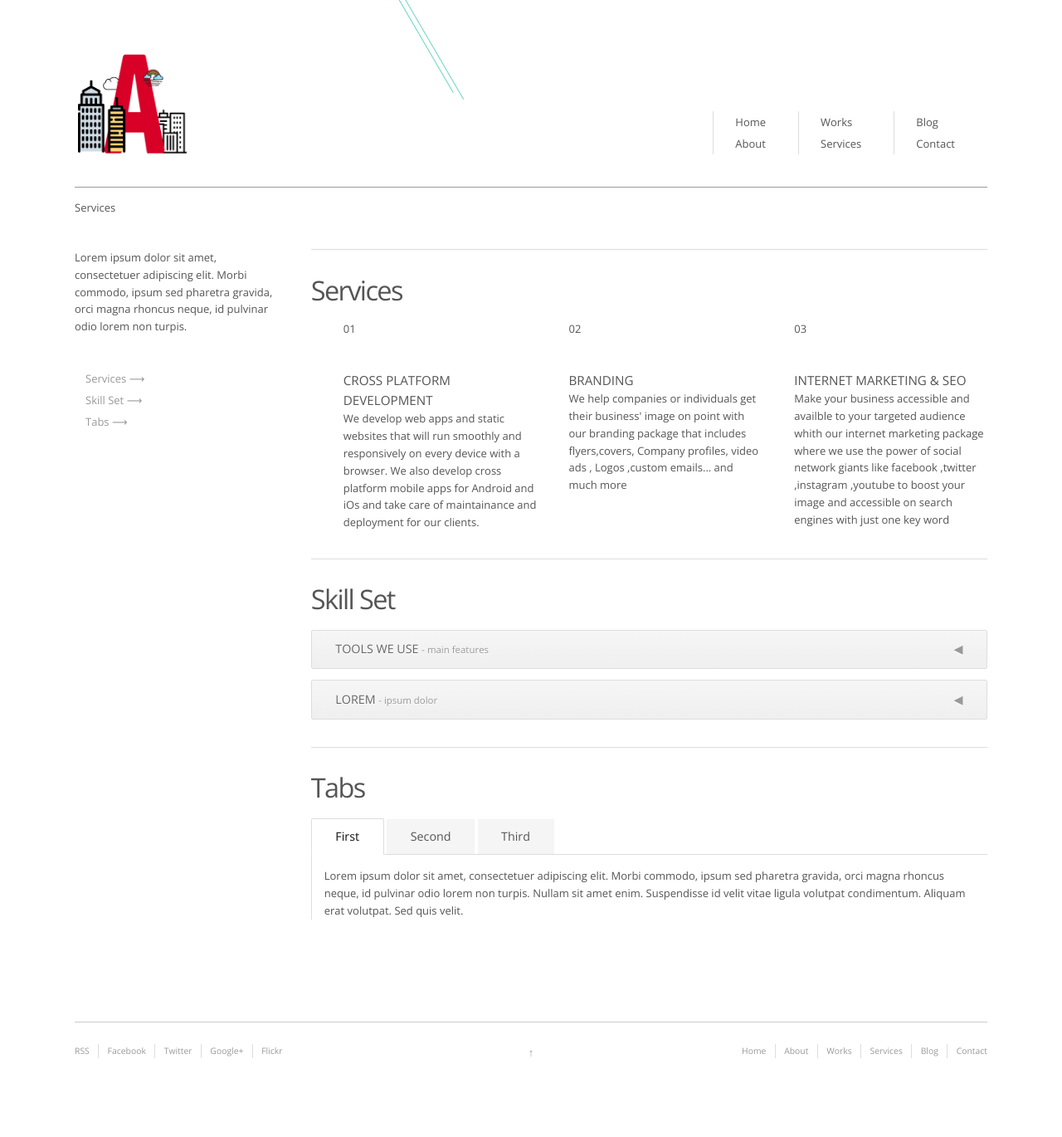
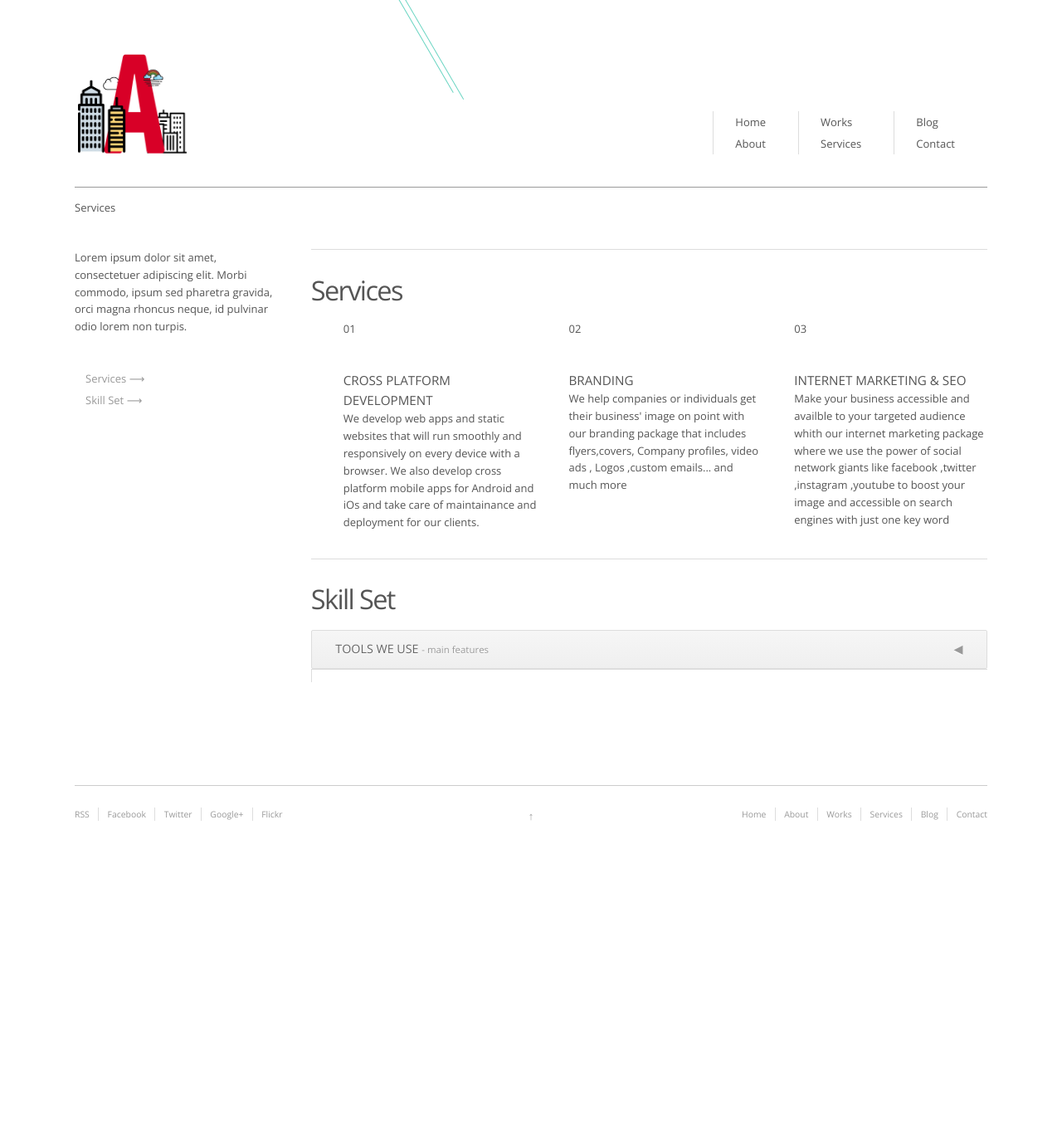
Before and after one commit to arcstudios/studio-website, a Jekyll site: the page built from services.html, in a window 1280 px wide. Shown: the whole page at 83% size. Built offline with Jekyll 4.4.1, drawn with Linux system fonts in a browser that asks for light colours; after the commit the page ends 1085 px from its top, so only the background shows below that.

```diff
--- a/_includes/nav.html
+++ b/_includes/nav.html
@@ -4,7 +4,7 @@
     <ul>
       <li><a href="{{site.github.url}}/index.html">Home</a></li>
 
-      <li><a href="{{site.github.url}}/about">About</a></li>
+      <!<li><a href="{{site.github.url}}/about">About</a></li>
     </ul>
     <ul>
       <li><a href="{{site.github.url}}/works">Works</a></li>
--- a/services.html
+++ b/services.html
@@ -13,7 +13,7 @@
       <ul>
         <li><a href="#navbutton" class="arrow">Services</a></li>
         <li><a href="#navtogg" class="arrow">Skill Set</a></li>
-        <li><a href="#navtabs" class="arrow">Tabs</a></li>
+        <!--<li><a href="#navtabs" class="arrow">Tabs</a></li> -->
       </ul>
       </menu></aside>
     <section class="grid col-three-quarters mq2-col-full">
@@ -63,33 +63,27 @@
                 </ul>
               </div>
             </li>
-            <li>
-              <h5 class="toggle-title">Lorem <span class="toggle-title-detail">- Ipsum dolor</span></h5>
-              <div class="toggle">
-                <p>Etiam porta sem malesuada magna mollis euismod. Nulla vitae elit libero, a pharetra augue. Sed posuere consectetur est at lobortis. Sed posuere consectetur est at lobortis. Aenean eu leo quam. Pellentesque ornare sem lacinia quam venenatis vestibulum. Donec sed odio dui.</p>
-              </div>
-            </li>
+
           </ul>
         </article>
+
         <article id="navtabs" class="grid col-full">
-          <h2>Tabs</h2>
+
           <div class="">
             <ul class="tabs clearfix">
-              <li><a href="#tab1">First</a></li>
-              <li><a href="#tab2">Second</a></li>
-              <li><a href="#tab3">Third</a></li>
+
             </ul>
             <div class="tab_container">
               <article id="tab1" class="tab_content">
-                <p>Lorem ipsum dolor sit amet, consectetuer adipiscing elit. Morbi commodo, ipsum sed pharetra gravida, orci magna rhoncus neque, id pulvinar odio lorem non turpis. Nullam sit amet enim. Suspendisse id velit vitae ligula volutpat condimentum. Aliquam erat volutpat. Sed quis velit.</p>
+
               </article>
               <article id="tab2" class="tab_content">
-                <h6>Heading</h6>
-                <p>Lorem ipsum dolor sit amet, consectetuer adipiscing elit. Morbi commodo, ipsum sed pharetra gravida, orci magna rhoncus neque, id pulvinar odio lorem non turpis. Nullam sit amet enim. Suspendisse id velit vitae ligula volutpat condimentum. Aliquam erat volutpat. Sed quis velit.</p>
+
+
               </article>
               <article id="tab3" class="tab_content">
-                <h6>Heading</h6>
-                <p>Lorem ipsum dolor sit amet, consectetuer adipiscing elit. Morbi commodo, ipsum sed pharetra gravida, orci magna rhoncus neque, id pulvinar odio lorem non turpis. Nullam sit amet enim. Suspendisse id velit vitae ligula volutpat condimentum. Aliquam erat volutpat. Sed quis velit.</p>
+
+
               </article>
             </div>
           </div>
```
Also changed, not shown: index.html (+4 -4 lines), img/img.jpg (deleted), img/responsive.png (added), 3 other files.
